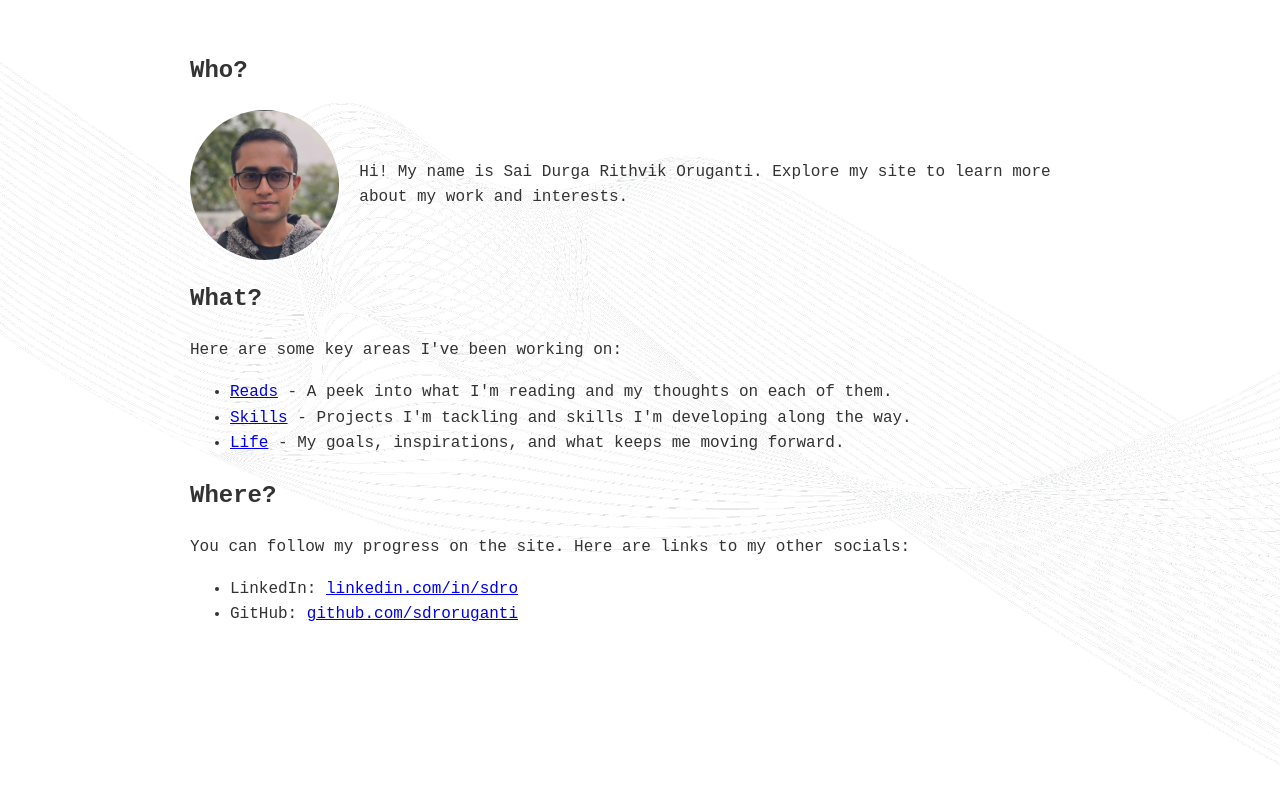
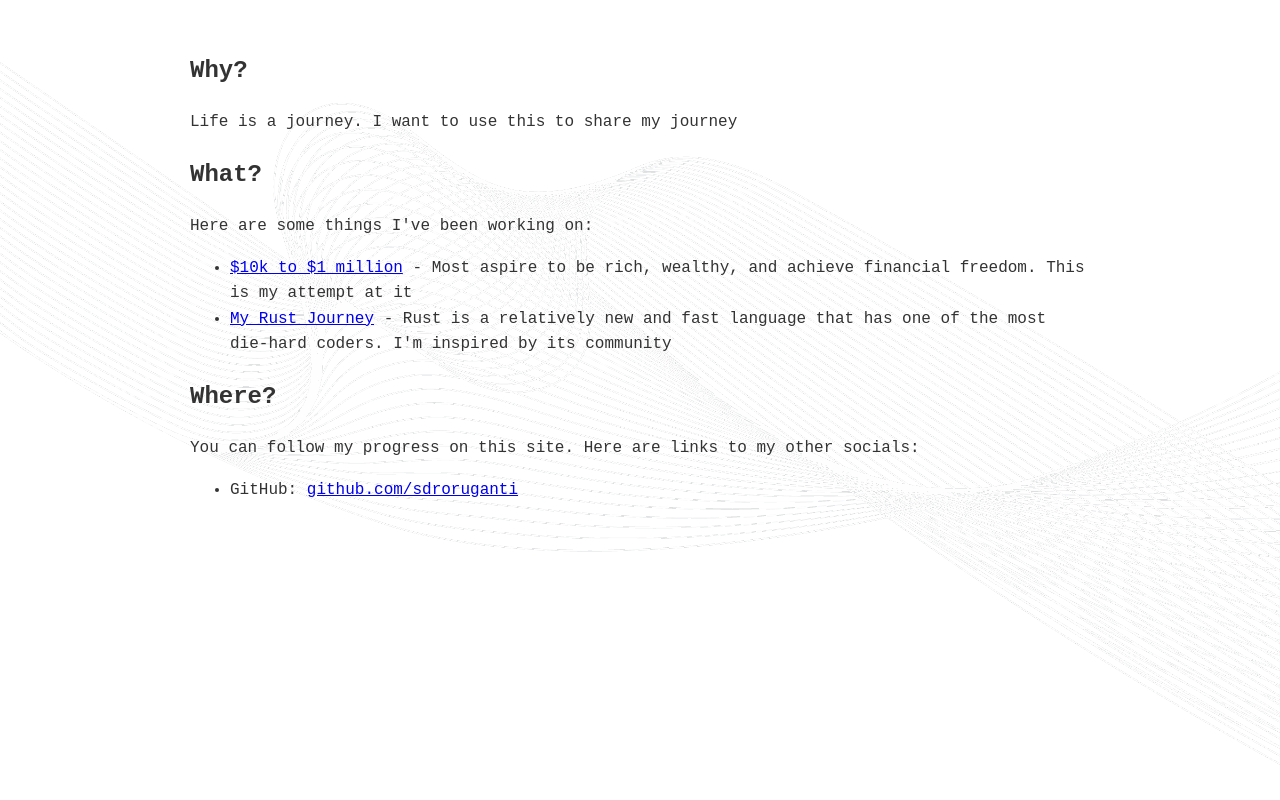
Before and after one commit to sdroruganti/sdroruganti, a plain HTML site: page index.html in a window 1280 px wide. Drawn offline with Linux system fonts and the light colour scheme.

```diff
--- a/index.html
+++ b/index.html
@@ -4,7 +4,7 @@
 <head>
     <meta charset="UTF-8">
     <meta name="viewport" content="width=device-width, initial-scale=1.0">
-    <meta name="description" content="Welcome to my personal website. Learn more about me, my projects, and interests.">
+    <meta name="description" content="Why? What? Where?">
     <title>sdroruganti</title>
     <link rel="stylesheet" href="styles.css">
     <link rel="icon" href="images/favicon.ico" type="image/x-icon">
@@ -13,31 +13,23 @@
 
 <body>
     <main>
-        <section id="who">
-            <h2>Who?</h2>
-            <div class="profile">
-                <img src="images/profile.png" alt="Profile Picture" class="profile-picture">
-                <p>Hi! My name is Sai Durga Rithvik Oruganti. Explore my site to learn more about my work and interests.
-                </p>
-            </div>
+        <section id="why">
+            <h2>Why?</h2>
+            <p>Life is a journey. I want to use this to share my journey</p>
         </section>
-
         <section id="what">
             <h2>What?</h2>
-            <p>Here are some key areas I've been working on:</p>
+            <p>Here are some things I've been working on:</p>
             <ul>
-                <li><a href="reads.html">Reads</a> - A peek into what I'm reading and my thoughts on each of them.</li>
-                <li><a href="skills.html">Skills</a> - Projects I'm tackling and skills I'm developing along the way.
-                </li>
-                <li><a href="life.html">Life</a> - My goals, inspirations, and what keeps me moving forward.</li>
+                <li><a href="10k_to_1_million.html">$10k to $1 million</a> - Most aspire to be rich, wealthy, and achieve financial freedom. This is my attempt at it</li>
+                <li><a href="my_rust_journey.html">My Rust Journey</a> - Rust is a relatively new and fast language that has one of the most die-hard coders. I'm inspired by its community</li>
             </ul>
         </section>
 
         <section id="where">
             <h2>Where?</h2>
-            <p>You can follow my progress on the site. Here are links to my other socials:</p>
+            <p>You can follow my progress on this site. Here are links to my other socials:</p>
             <ul>
-                <li>LinkedIn: <a href="https://www.linkedin.com/in/sdro/" target="_blank">linkedin.com/in/sdro</a></li>
                 <li>GitHub: <a href="https://github.com/sdroruganti" target="_blank">github.com/sdroruganti</a></li>
             </ul>
         </section>
```
Also changed, not shown: 10k_to_1_million.html (added, +25 -0 lines), my_rust_journey.html (added, +25 -0 lines).
